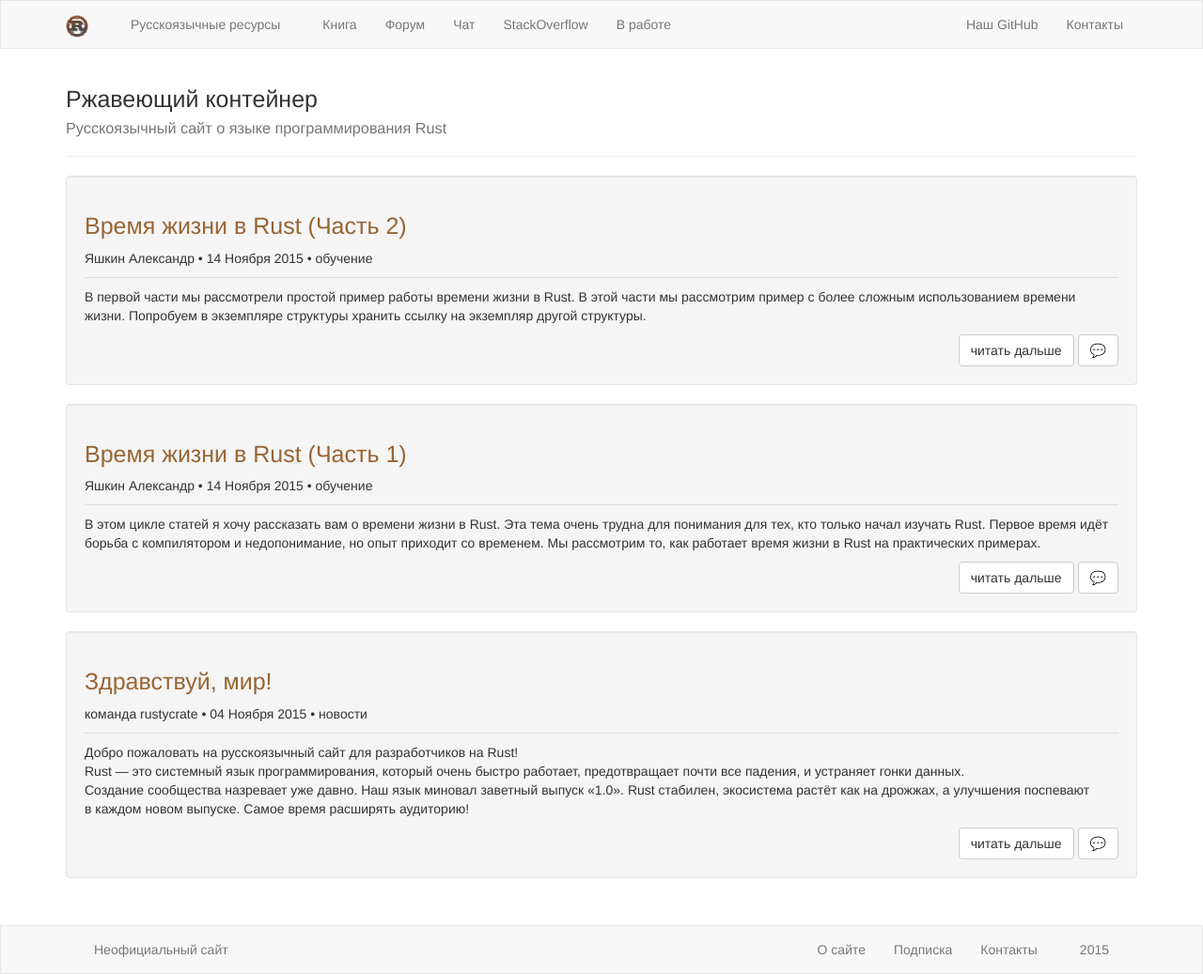
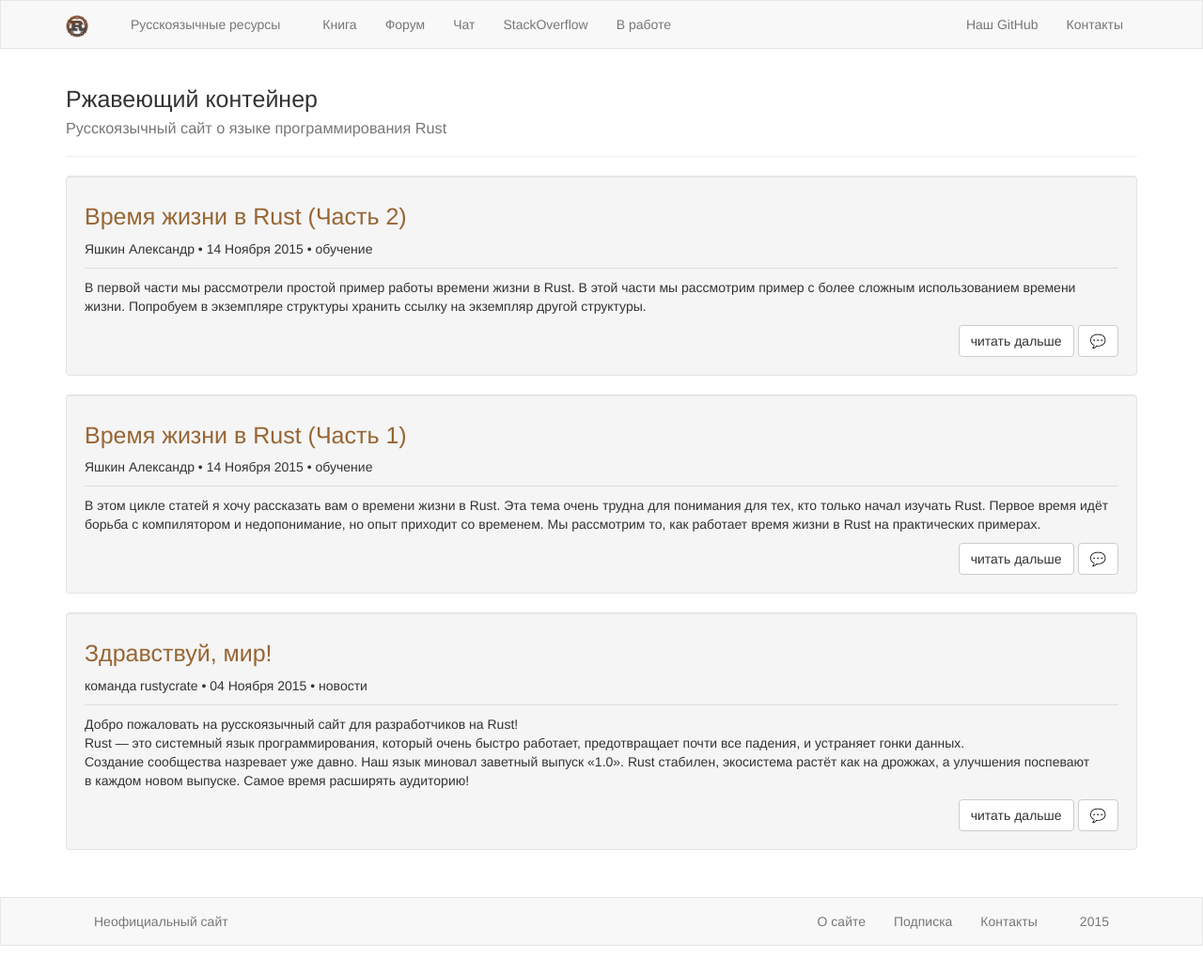
Before and after one commit to rust-lang-ru/rustycrate.ru, a Jekyll site: the page built from index.html, in a window 1280 px wide. Shown: the whole page at 94% size. Built offline with Jekyll 4.4.1, drawn with Linux system fonts in a browser that asks for light colours; nearby versions of some CDN libraries; Markdown is read by kramdown in place of the engine named in the settings; comment, search, counter and statistics services are not loaded; after the commit the page ends 1007 px from its top, so only the background shows below that.

Commit message:
Уменьшаем отступ до заголовка публикации

```diff
--- a/_sass/style.scss
+++ b/_sass/style.scss
@@ -31,3 +31,7 @@
     border-bottom: 1px solid #ddd;
     padding-bottom: 10px;
 }
+
+article header h1 {
+    margin-top: 10px;
+}
```
